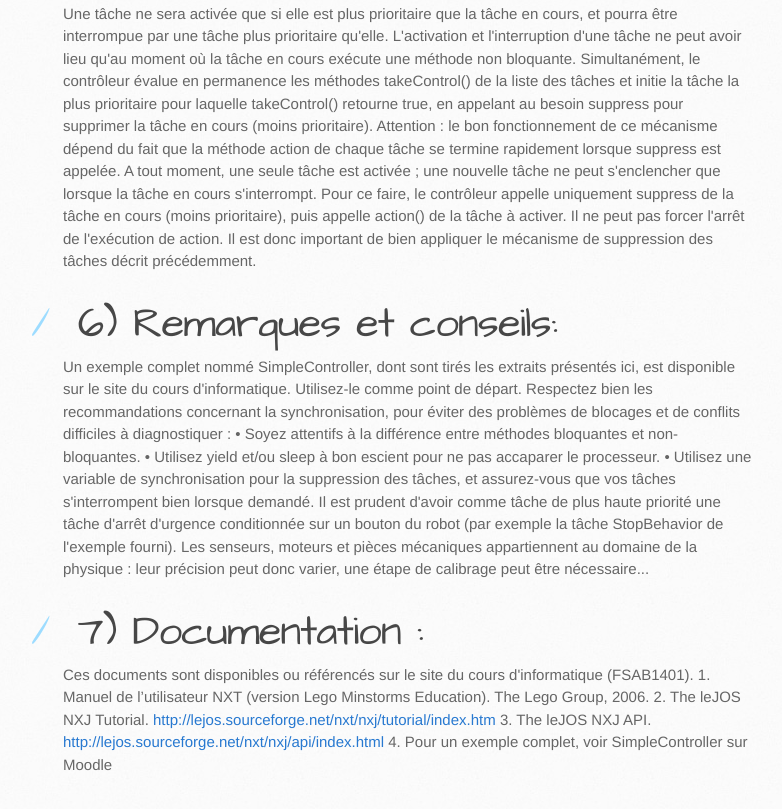
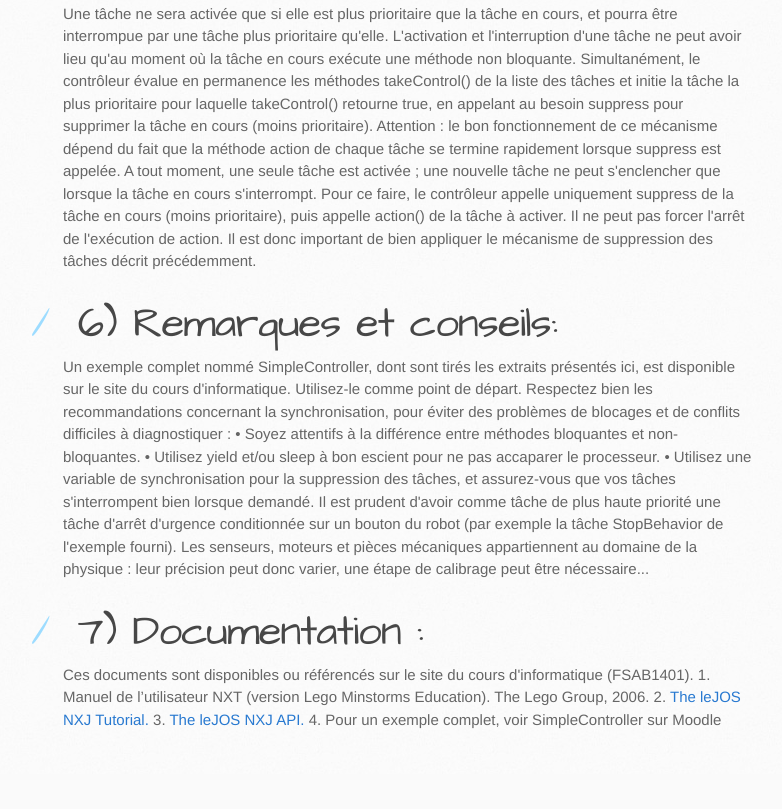
Before and after one commit to NDetienne/ProjetP1, a plain HTML site: page index.html in a window 1280 px wide. Shown: the part 6549-7358 px from the top of the page, without its empty margins (107-889 px from the left). After the commit the page ends 7323 px from the top, so only its background shows below. Drawn offline with Linux system fonts and the light colour scheme.

```diff
--- a/index.html
+++ b/index.html
@@ -259,9 +259,9 @@
 
 <p>Ces documents sont disponibles ou référencés sur le site du cours d'informatique (FSAB1401).
 1. Manuel de l’utilisateur NXT (version Lego Minstorms Education). The Lego Group, 2006.
-2. The leJOS NXJ Tutorial. <a href="http://lejos.sourceforge.net/nxt/nxj/tutorial/index.htm">http://lejos.sourceforge.net/nxt/nxj/tutorial/index.htm</a>
-3. The leJOS NXJ API. <a href="http://lejos.sourceforge.net/nxt/nxj/api/index.html">http://lejos.sourceforge.net/nxt/nxj/api/index.html</a>
-4. Pour un exemple complet, voir  SimpleController sur Moodle </p>
+2. <a href="http://lejos.sourceforge.net/nxt/nxj/tutorial/index.htm">The leJOS NXJ Tutorial.</a>
+3. <a href="http://lejos.sourceforge.net/nxt/nxj/api/index.html">The leJOS NXJ API.</a>
+4. Pour un exemple complet, voir SimpleController sur Moodle </p>
         </section>
 
         <aside id="sidebar">
```
Also changed, not shown: params.json (+1 -1 lines).
